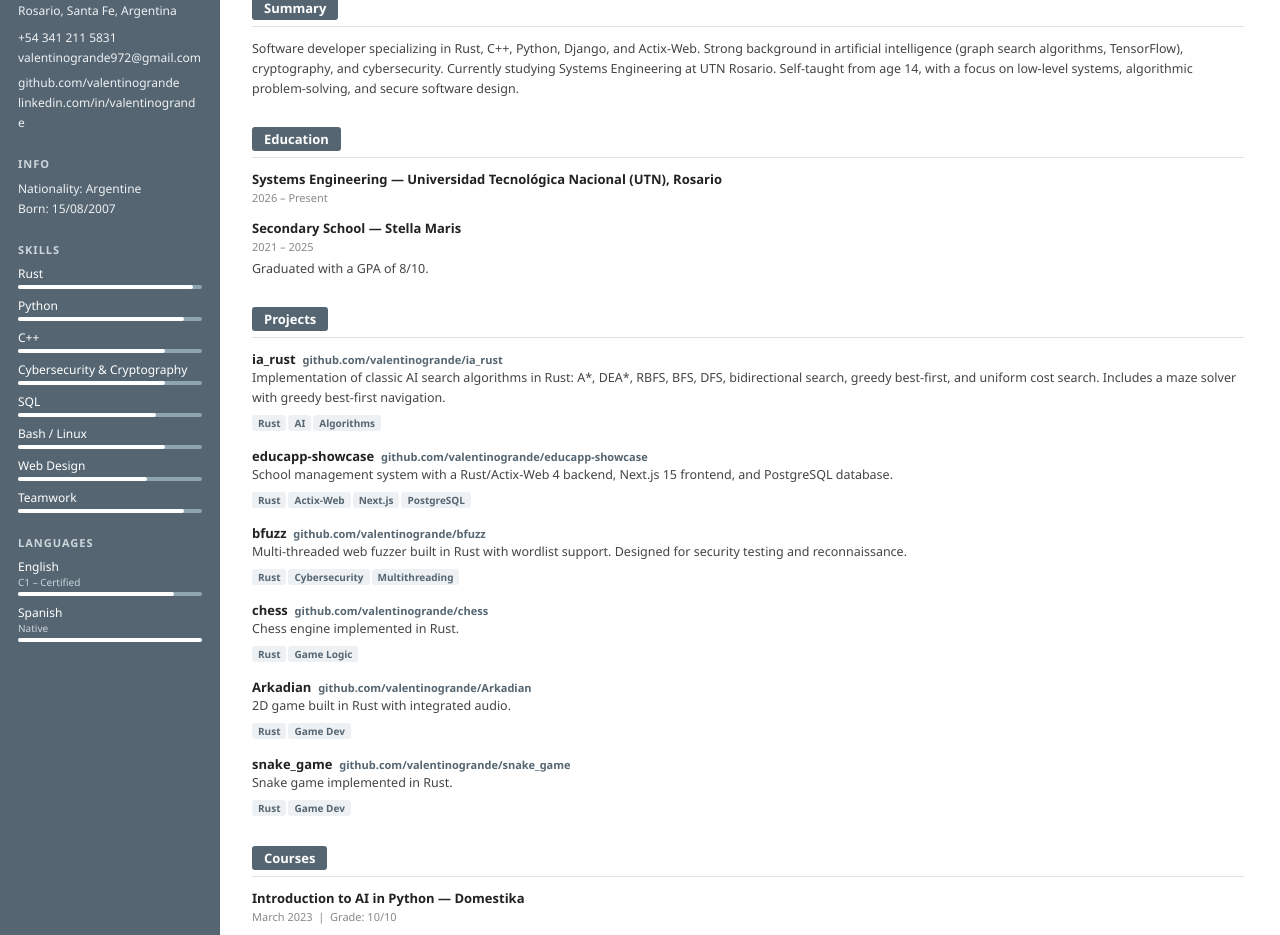
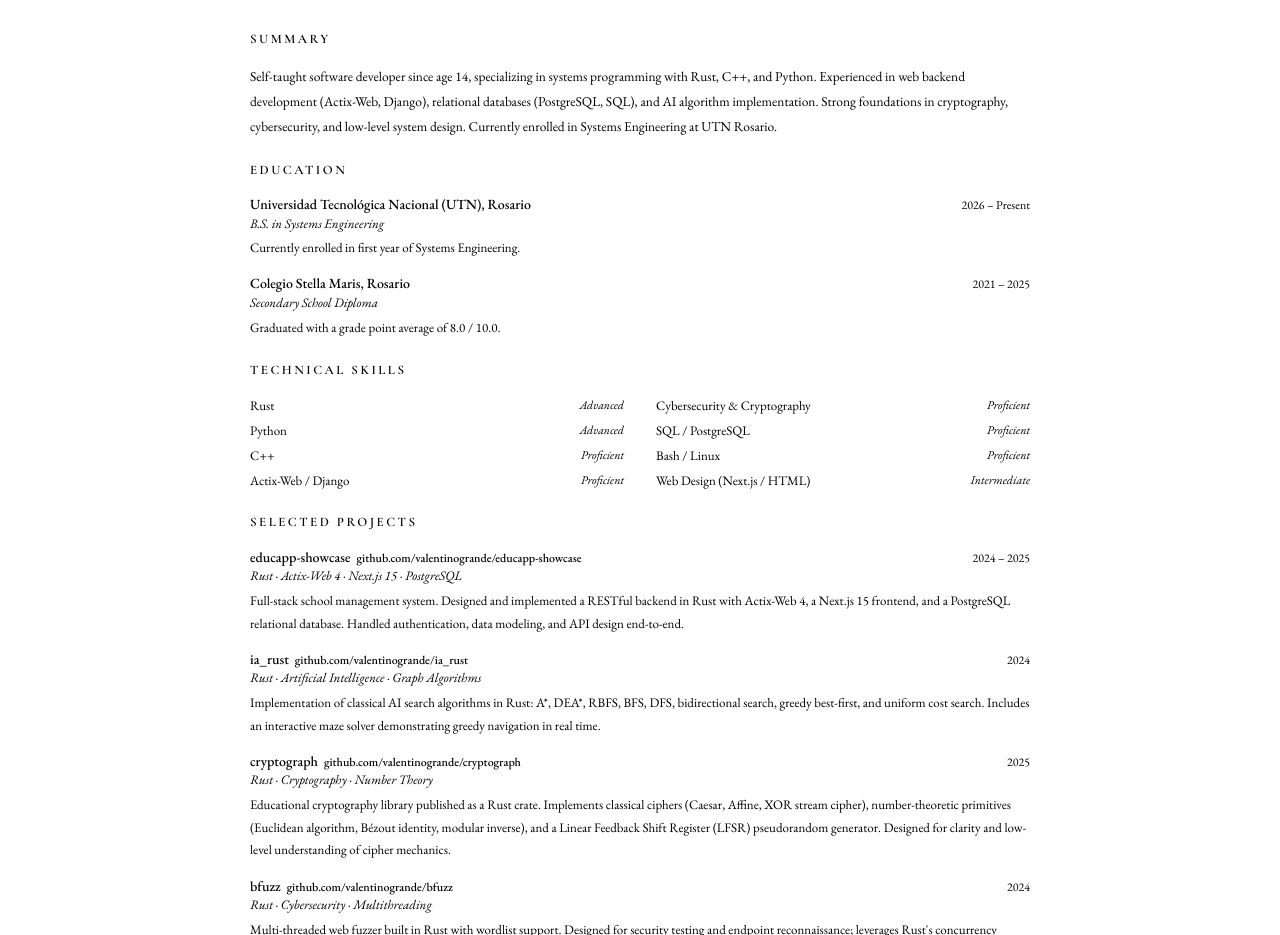
Before and after one commit to valentinogrande/cv, a plain HTML site: page index.html in a window 1280 px wide. Shown: the part 156-1091 px from the top of the page. Drawn offline with nearby package versions, Linux system fonts and the light colour scheme.

Commit message:
update(index.html): index.html

```diff
--- a/index.html
+++ b/index.html
@@ -1,245 +1,168 @@
-<!DOCTYPE html>
-<html lang="en">
-<head>
-<meta charset="UTF-8">
-<meta name="viewport" content="width=device-width, initial-scale=1.0">
-<title>Valentino Grande – CV</title>
 <style>
-  * { margin: 0; padding: 0; box-sizing: border-box; }
-  body { font-family: 'Segoe UI', Arial, sans-serif; font-size: 13px; color: #222; background: #fff; }
+  @import url('https://fonts.googleapis.com/css2?family=EB+Garamond:ital,wght@0,400;0,500;0,600;1,400&family=Cormorant+Garamond:wght@300;400;500;600&display=swap');
+  .cv-wrap{font-family:'EB Garamond',Georgia,serif;color:var(--color-text-primary);max-width:780px;margin:0 auto;padding:2.5rem 2rem;}
+  .cv-header{text-align:center;border-bottom:2.5px solid var(--color-text-primary);padding-bottom:1.2rem;margin-bottom:1.5rem;}
+  .cv-name{font-family:'Cormorant Garamond',Georgia,serif;font-size:34px;font-weight:300;letter-spacing:3px;text-transform:uppercase;margin:0 0 .5rem;}
+  .cv-contact{font-size:13px;color:var(--color-text-secondary);line-height:1.8;letter-spacing:.3px;}
+  .cv-contact a{color:var(--color-text-secondary);text-decoration:none;border-bottom:0.5px solid var(--color-border-tertiary);}
+  .cv-section{margin-bottom:1.4rem;}
+  .cv-section-title{font-family:'Cormorant Garamond',Georgia,serif;font-size:13px;font-weight:600;text-transform:uppercase;letter-spacing:2.5px;border-bottom:0.5px solid var(--color-text-primary);padding-bottom:3px;margin-bottom:.9rem;}
+  .cv-entry{display:grid;grid-template-columns:1fr auto;gap:0 1rem;margin-bottom:.9rem;}
+  .cv-entry-full{margin-bottom:.9rem;}
+  .cv-entry-title{font-size:14px;font-weight:500;}
+  .cv-entry-sub{font-size:13px;font-style:italic;color:var(--color-text-secondary);margin:.1rem 0;}
+  .cv-entry-body{font-size:13px;line-height:1.75;color:var(--color-text-secondary);margin-top:.25rem;grid-column:1/-1;}
+  .cv-date{font-size:12px;color:var(--color-text-secondary);white-space:nowrap;padding-top:2px;text-align:right;}
+  .cv-two-col{display:grid;grid-template-columns:1fr 1fr;gap:0 2.5rem;}
+  .cv-inline-link{font-size:12px;color:var(--color-text-secondary);text-decoration:none;border-bottom:0.5px solid var(--color-border-tertiary);}
+  .cv-summary{font-size:13.5px;line-height:1.85;color:var(--color-text-secondary);}
+  .cv-skills-grid{display:grid;grid-template-columns:1fr 1fr;gap:.2rem 2rem;}
+  .cv-skill-row{display:flex;justify-content:space-between;font-size:13px;padding:.15rem 0;border-bottom:0.5px solid var(--color-border-tertiary);}
+  .cv-skill-name{color:var(--color-text-primary);}
+  .cv-skill-level{color:var(--color-text-secondary);font-style:italic;font-size:12px;}
+  .dot-sep{margin:0 .4em;color:var(--color-text-secondary);opacity:.5;}
+</style>
 
-  .container { display: flex; min-height: 100vh; }
-
-  /* Sidebar */
-  .sidebar {
-    width: 220px;
-    min-width: 220px;
-    background: #556672;
-    color: #fff;
-    padding: 32px 18px;
-  }
-  .sidebar h1 { font-size: 22px; font-weight: 700; margin-bottom: 4px; }
-  .sidebar .section-title {
-    font-size: 11px;
-    font-weight: 700;
-    text-transform: uppercase;
-    letter-spacing: 1px;
-    margin: 22px 0 8px;
-    color: #cdd6dc;
-  }
-  .sidebar p, .sidebar a {
-    font-size: 12px;
-    color: #eef1f3;
-    text-decoration: none;
-    line-height: 1.7;
-    word-break: break-all;
-  }
-  .sidebar a:hover { text-decoration: underline; }
-
-  .skill-item { margin-bottom: 8px; }
-  .skill-label { font-size: 12px; margin-bottom: 3px; }
-  .skill-bar { background: #8fa5b2; border-radius: 2px; height: 4px; }
-  .skill-fill { background: #fff; border-radius: 2px; height: 4px; }
-
-  .lang-item { margin-bottom: 6px; }
-  .lang-name { font-size: 12px; }
-  .lang-level { font-size: 10px; color: #cdd6dc; }
-
-  /* Main */
-  .main { flex: 1; padding: 36px 36px 36px 32px; }
-
-  .name { font-size: 42px; font-weight: 300; color: #333; margin-bottom: 24px; line-height: 1.1; }
-
-  .section { margin-bottom: 28px; }
-  .section-header {
-    display: flex;
-    align-items: center;
-    gap: 10px;
-    margin-bottom: 12px;
-    border-bottom: 1px solid #e0e0e0;
-    padding-bottom: 6px;
-  }
-  .section-header span {
-    background: #556672;
-    color: #fff;
-    border-radius: 3px;
-    font-size: 13px;
-    font-weight: 600;
-    padding: 3px 12px;
-  }
-
-  .entry { margin-bottom: 14px; }
-  .entry-title { font-weight: 700; font-size: 13px; }
-  .entry-date { font-size: 11px; color: #888; margin: 2px 0 5px; }
-  .entry-body { font-size: 12.5px; line-height: 1.6; color: #444; }
-
-  .project-link { color: #556672; text-decoration: none; font-size: 11px; }
-  .project-link:hover { text-decoration: underline; }
-
-  .tag {
-    display: inline-block;
-    background: #eef1f3;
-    color: #556672;
-    border-radius: 3px;
-    font-size: 10px;
-    padding: 1px 6px;
-    margin: 2px 2px 2px 0;
-    font-weight: 600;
-  }
-
-  @media print {
-    body { font-size: 12px; }
-    .sidebar { -webkit-print-color-adjust: exact; print-color-adjust: exact; }
-    .section-header span { -webkit-print-color-adjust: exact; print-color-adjust: exact; }
-  }
-</style>
-</head>
-<body>
-<div class="container">
-
-  <!-- SIDEBAR -->
-  <div class="sidebar">
-    <h1>Valentino<br>Grande</h1>
-
-    <div class="section-title">Contact</div>
-    <p>Santa Coloma 9282<br>Rosario, Santa Fe, Argentina</p>
-    <p style="margin-top:6px">+54 341 211 5831</p>
-    <p><a href="mailto:valentinogrande972@gmail.com">valentinogrande972@gmail.com</a></p>
-    <p style="margin-top:4px"><a href="https://github.com/valentinogrande">github.com/valentinogrande</a></p>
-    <p><a href="https://www.linkedin.com/in/valentinogrande">linkedin.com/in/valentinogrande</a></p>
-
-    <div class="section-title">Info</div>
-    <p>Nationality: Argentine</p>
-    <p>Born: 15/08/2007</p>
-
-    <div class="section-title">Skills</div>
-    <div class="skill-item"><div class="skill-label">Rust</div><div class="skill-bar"><div class="skill-fill" style="width:95%"></div></div></div>
-    <div class="skill-item"><div class="skill-label">Python</div><div class="skill-bar"><div class="skill-fill" style="width:90%"></div></div></div>
-    <div class="skill-item"><div class="skill-label">C++</div><div class="skill-bar"><div class="skill-fill" style="width:80%"></div></div></div>
-    <div class="skill-item"><div class="skill-label">Cybersecurity &amp; Cryptography</div><div class="skill-bar"><div class="skill-fill" style="width:80%"></div></div></div>
-    <div class="skill-item"><div class="skill-label">SQL</div><div class="skill-bar"><div class="skill-fill" style="width:75%"></div></div></div>
-    <div class="skill-item"><div class="skill-label">Bash / Linux</div><div class="skill-bar"><div class="skill-fill" style="width:80%"></div></div></div>
-    <div class="skill-item"><div class="skill-label">Web Design</div><div class="skill-bar"><div class="skill-fill" style="width:70%"></div></div></div>
-    <div class="skill-item"><div class="skill-label">Teamwork</div><div class="skill-bar"><div class="skill-fill" style="width:90%"></div></div></div>
-
-    <div class="section-title">Languages</div>
-    <div class="lang-item">
-      <div class="lang-name">English</div>
-      <div class="lang-level">C1 – Certified</div>
-      <div class="skill-bar" style="margin-top:3px"><div class="skill-fill" style="width:85%"></div></div>
-    </div>
-    <div class="lang-item" style="margin-top:8px">
-      <div class="lang-name">Spanish</div>
-      <div class="lang-level">Native</div>
-      <div class="skill-bar" style="margin-top:3px"><div class="skill-fill" style="width:100%"></div></div>
+<div class="cv-wrap">
+  <div class="cv-header">
+    <div class="cv-name">Valentino Grande</div>
+    <div class="cv-contact">
+      Santa Coloma 9282, Rosario, Santa Fe, Argentina
+      <span class="dot-sep">·</span>+54 341 211 5831
+      <span class="dot-sep">·</span><a href="mailto:valentinogrande972@gmail.com">valentinogrande972@gmail.com</a><br>
+      <a href="https://github.com/valentinogrande">github.com/valentinogrande</a>
+      <span class="dot-sep">·</span><a href="https://www.linkedin.com/in/valentinogrande">linkedin.com/in/valentinogrande</a>
     </div>
   </div>
 
-  <!-- MAIN -->
-  <div class="main">
-    <div class="name">Valentino<br>Grande</div>
-
-    <!-- SUMMARY -->
-    <div class="section">
-      <div class="section-header"><span>Summary</span></div>
-      <div class="entry-body">
-        Software developer specializing in Rust, C++, Python, Django, and Actix-Web. Strong background in artificial intelligence (graph search algorithms, TensorFlow), cryptography, and cybersecurity. Currently studying Systems Engineering at UTN Rosario. Self-taught from age 14, with a focus on low-level systems, algorithmic problem-solving, and secure software design.
+  <div class="cv-section">
+    <div class="cv-section-title">Summary</div>
+    <div class="cv-summary">
+      Self-taught software developer since age 14, specializing in systems programming with Rust, C++, and Python. Experienced in web backend development (Actix-Web, Django), relational databases (PostgreSQL, SQL), and AI algorithm implementation. Strong foundations in cryptography, cybersecurity, and low-level system design. Currently enrolled in Systems Engineering at UTN Rosario.
     </div>
   </div>
 
-    <!-- EDUCATION -->
-    <div class="section">
-      <div class="section-header"><span>Education</span></div>
-
-      <div class="entry">
-        <div class="entry-title">Systems Engineering — Universidad Tecnológica Nacional (UTN), Rosario</div>
-        <div class="entry-date">2026 – Present</div>
+  <div class="cv-section">
+    <div class="cv-section-title">Education</div>
+    <div class="cv-entry">
+      <div class="cv-entry-left">
+        <div class="cv-entry-title">Universidad Tecnológica Nacional (UTN), Rosario</div>
+        <div class="cv-entry-sub">B.S. in Systems Engineering</div>
       </div>
-
-      <div class="entry">
-        <div class="entry-title">Secondary School — Stella Maris</div>
-        <div class="entry-date">2021 – 2025</div>
-        <div class="entry-body">Graduated with a GPA of 8/10.</div>
+      <div class="cv-date">2026 – Present</div>
+      <div class="cv-entry-body">Currently enrolled in first year of Systems Engineering.</div>
+    </div>
+    <div class="cv-entry">
+      <div class="cv-entry-left">
+        <div class="cv-entry-title">Colegio Stella Maris, Rosario</div>
+        <div class="cv-entry-sub">Secondary School Diploma</div>
+      </div>
+      <div class="cv-date">2021 – 2025</div>
+      <div class="cv-entry-body">Graduated with a grade point average of 8.0 / 10.0.</div>
     </div>
   </div>
 
-    <!-- PROJECTS -->
-    <div class="section">
-      <div class="section-header"><span>Projects</span></div>
-
-      <div class="entry">
-        <div class="entry-title">ia_rust &nbsp;<a class="project-link" href="https://github.com/valentinogrande/ia_rust">github.com/valentinogrande/ia_rust</a></div>
-        <div class="entry-body">
-          Implementation of classic AI search algorithms in Rust: A*, DEA*, RBFS, BFS, DFS, bidirectional search, greedy best-first, and uniform cost search. Includes a maze solver with greedy best-first navigation.
-        </div>
-        <div style="margin-top:5px"><span class="tag">Rust</span><span class="tag">AI</span><span class="tag">Algorithms</span></div>
-      </div>
-
-      <div class="entry">
-        <div class="entry-title">educapp-showcase &nbsp;<a class="project-link" href="https://github.com/valentinogrande/educapp-showcase">github.com/valentinogrande/educapp-showcase</a></div>
-        <div class="entry-body">
-          School management system with a Rust/Actix-Web 4 backend, Next.js 15 frontend, and PostgreSQL database.
-        </div>
-        <div style="margin-top:5px"><span class="tag">Rust</span><span class="tag">Actix-Web</span><span class="tag">Next.js</span><span class="tag">PostgreSQL</span></div>
-      </div>
-
-      <div class="entry">
-        <div class="entry-title">bfuzz &nbsp;<a class="project-link" href="https://github.com/valentinogrande/bfuzz">github.com/valentinogrande/bfuzz</a></div>
-        <div class="entry-body">
-          Multi-threaded web fuzzer built in Rust with wordlist support. Designed for security testing and reconnaissance.
-        </div>
-        <div style="margin-top:5px"><span class="tag">Rust</span><span class="tag">Cybersecurity</span><span class="tag">Multithreading</span></div>
-      </div>
-
-      <div class="entry">
-        <div class="entry-title">chess &nbsp;<a class="project-link" href="https://github.com/valentinogrande/chess">github.com/valentinogrande/chess</a></div>
-        <div class="entry-body">Chess engine implemented in Rust.</div>
-        <div style="margin-top:5px"><span class="tag">Rust</span><span class="tag">Game Logic</span></div>
-      </div>
-
-      <div class="entry">
-        <div class="entry-title">Arkadian &nbsp;<a class="project-link" href="https://github.com/valentinogrande/Arkadian">github.com/valentinogrande/Arkadian</a></div>
-        <div class="entry-body">2D game built in Rust with integrated audio.</div>
-        <div style="margin-top:5px"><span class="tag">Rust</span><span class="tag">Game Dev</span></div>
-      </div>
-
-      <div class="entry">
-        <div class="entry-title">snake_game &nbsp;<a class="project-link" href="https://github.com/valentinogrande/snake_game">github.com/valentinogrande/snake_game</a></div>
-        <div class="entry-body">Snake game implemented in Rust.</div>
-        <div style="margin-top:5px"><span class="tag">Rust</span><span class="tag">Game Dev</span></div>
+  <div class="cv-section">
+    <div class="cv-section-title">Technical Skills</div>
+    <div class="cv-skills-grid">
+      <div class="cv-skill-row"><span class="cv-skill-name">Rust</span><span class="cv-skill-level">Advanced</span></div>
+      <div class="cv-skill-row"><span class="cv-skill-name">Cybersecurity &amp; Cryptography</span><span class="cv-skill-level">Proficient</span></div>
+      <div class="cv-skill-row"><span class="cv-skill-name">Python</span><span class="cv-skill-level">Advanced</span></div>
+      <div class="cv-skill-row"><span class="cv-skill-name">SQL / PostgreSQL</span><span class="cv-skill-level">Proficient</span></div>
+      <div class="cv-skill-row"><span class="cv-skill-name">C++</span><span class="cv-skill-level">Proficient</span></div>
+      <div class="cv-skill-row"><span class="cv-skill-name">Bash / Linux</span><span class="cv-skill-level">Proficient</span></div>
+      <div class="cv-skill-row"><span class="cv-skill-name">Actix-Web / Django</span><span class="cv-skill-level">Proficient</span></div>
+      <div class="cv-skill-row"><span class="cv-skill-name">Web Design (Next.js / HTML)</span><span class="cv-skill-level">Intermediate</span></div>
     </div>
   </div>
 
-    <!-- COURSES -->
-    <div class="section">
-      <div class="section-header"><span>Courses</span></div>
-      <div class="entry">
-        <div class="entry-title">Introduction to AI in Python — Domestika</div>
-        <div class="entry-date">March 2023 &nbsp;|&nbsp; Grade: 10/10</div>
+  <div class="cv-section">
+    <div class="cv-section-title">Selected Projects</div>
+
+    <div class="cv-entry">
+      <div class="cv-entry-left">
+        <div class="cv-entry-title">educapp-showcase &nbsp;<a class="cv-inline-link" href="https://github.com/valentinogrande/educapp-showcase">github.com/valentinogrande/educapp-showcase</a></div>
+        <div class="cv-entry-sub">Rust · Actix-Web 4 · Next.js 15 · PostgreSQL</div>
       </div>
+      <div class="cv-date">2024 – 2025</div>
+      <div class="cv-entry-body">Full-stack school management system. Designed and implemented a RESTful backend in Rust with Actix-Web 4, a Next.js 15 frontend, and a PostgreSQL relational database. Handled authentication, data modeling, and API design end-to-end.</div>
     </div>
 
-    <!-- VOLUNTEER -->
-    <div class="section">
-      <div class="section-header"><span>Volunteer</span></div>
-      <div class="entry">
-        <div class="entry-title">Tutor — Viaclub, Opus Dei</div>
-        <div class="entry-date">February 2023 – Present</div>
-        <div class="entry-body">
-          Mentor for students in grades 5–7. Deliver educational talks, support academic growth, and foster teamwork in a values-based environment.
+    <div class="cv-entry">
+      <div class="cv-entry-left">
+        <div class="cv-entry-title">ia_rust &nbsp;<a class="cv-inline-link" href="https://github.com/valentinogrande/ia_rust">github.com/valentinogrande/ia_rust</a></div>
+        <div class="cv-entry-sub">Rust · Artificial Intelligence · Graph Algorithms</div>
+      </div>
+      <div class="cv-date">2024</div>
+      <div class="cv-entry-body">Implementation of classical AI search algorithms in Rust: A*, DEA*, RBFS, BFS, DFS, bidirectional search, greedy best-first, and uniform cost search. Includes an interactive maze solver demonstrating greedy navigation in real time.</div>
+    </div>
+
+    <div class="cv-entry">
+      <div class="cv-entry-left">
+        <div class="cv-entry-title">cryptograph &nbsp;<a class="cv-inline-link" href="https://github.com/valentinogrande/cryptograph">github.com/valentinogrande/cryptograph</a></div>
+        <div class="cv-entry-sub">Rust · Cryptography · Number Theory</div>
+      </div>
+      <div class="cv-date">2025</div>
+      <div class="cv-entry-body">Educational cryptography library published as a Rust crate. Implements classical ciphers (Caesar, Affine, XOR stream cipher), number-theoretic primitives (Euclidean algorithm, Bézout identity, modular inverse), and a Linear Feedback Shift Register (LFSR) pseudorandom generator. Designed for clarity and low-level understanding of cipher mechanics.</div>
+    </div>
+
+    <div class="cv-entry">
+      <div class="cv-entry-left">
+        <div class="cv-entry-title">bfuzz &nbsp;<a class="cv-inline-link" href="https://github.com/valentinogrande/bfuzz">github.com/valentinogrande/bfuzz</a></div>
+        <div class="cv-entry-sub">Rust · Cybersecurity · Multithreading</div>
+      </div>
+      <div class="cv-date">2024</div>
+      <div class="cv-entry-body">Multi-threaded web fuzzer built in Rust with wordlist support. Designed for security testing and endpoint reconnaissance; leverages Rust's concurrency model for high-performance parallel requests.</div>
+    </div>
+
+    <div class="cv-two-col">
+      <div class="cv-entry-full">
+        <div class="cv-entry-title">chess &nbsp;<a class="cv-inline-link" href="https://github.com/valentinogrande/chess">↗</a></div>
+        <div class="cv-entry-sub" style="font-size:12px">Rust · Game Logic</div>
+        <div style="font-size:13px;line-height:1.7;color:var(--color-text-secondary);margin-top:.2rem">Full chess engine in Rust, including move generation, rule enforcement, and game state management.</div>
+      </div>
+      <div class="cv-entry-full">
+        <div class="cv-entry-title">Arkadian &nbsp;<a class="cv-inline-link" href="https://github.com/valentinogrande/Arkadian">↗</a></div>
+        <div class="cv-entry-sub" style="font-size:12px">Rust · Game Development</div>
+        <div style="font-size:13px;line-height:1.7;color:var(--color-text-secondary);margin-top:.2rem">2D game built from scratch in Rust with integrated audio engine and real-time rendering.</div>
       </div>
     </div>
   </div>
 
-    <!-- INTERESTS -->
-    <div class="section">
-      <div class="section-header"><span>Interests</span></div>
-      <div class="entry-body">
-        Chess (strategy and continuous improvement), algorithmic problem-solving, cryptography, artificial intelligence, and emerging technologies.
+  <div class="cv-section">
+    <div class="cv-section-title">Courses &amp; Certifications</div>
+    <div class="cv-entry">
+      <div class="cv-entry-left">
+        <div class="cv-entry-title">English Language — C1 Certificate</div>
+        <div class="cv-entry-sub">Certified · Native Spanish</div>
+      </div>
+      <div class="cv-date">Dec. 2025</div>
+    </div>
+    <div class="cv-entry">
+      <div class="cv-entry-left">
+        <div class="cv-entry-title">Introduction to Artificial Intelligence in Python</div>
+        <div class="cv-entry-sub">Domestika</div>
+      </div>
+      <div class="cv-date">March 2023</div>
+      <div class="cv-entry-body">Final grade: 10 / 10. Covered graph search algorithms, TensorFlow, and supervised learning fundamentals.</div>
     </div>
   </div>
 
+  <div class="cv-section">
+    <div class="cv-section-title">Volunteer Experience</div>
+    <div class="cv-entry">
+      <div class="cv-entry-left">
+        <div class="cv-entry-title">Academic Tutor — Viaclub, Opus Dei, Rosario</div>
+      </div>
+      <div class="cv-date">Feb. 2023 – Present</div>
+      <div class="cv-entry-body">Mentor to students in grades 5–7. Deliver structured educational sessions, provide academic support across core subjects, and facilitate values-based teamwork activities. Responsible for curriculum planning and individual student progress tracking.</div>
     </div>
   </div>
-</body>
-</html>
+
+  <div class="cv-section">
+    <div class="cv-section-title">Interests</div>
+    <div class="cv-summary">
+      Competitive chess (strategic analysis and pattern recognition); algorithmic problem-solving and competitive programming; applied cryptography; artificial intelligence research; systems-level software design.
+    </div>
+  </div>
+</div>
```
Lines whose indentation alone changed are shown as unchanged.
